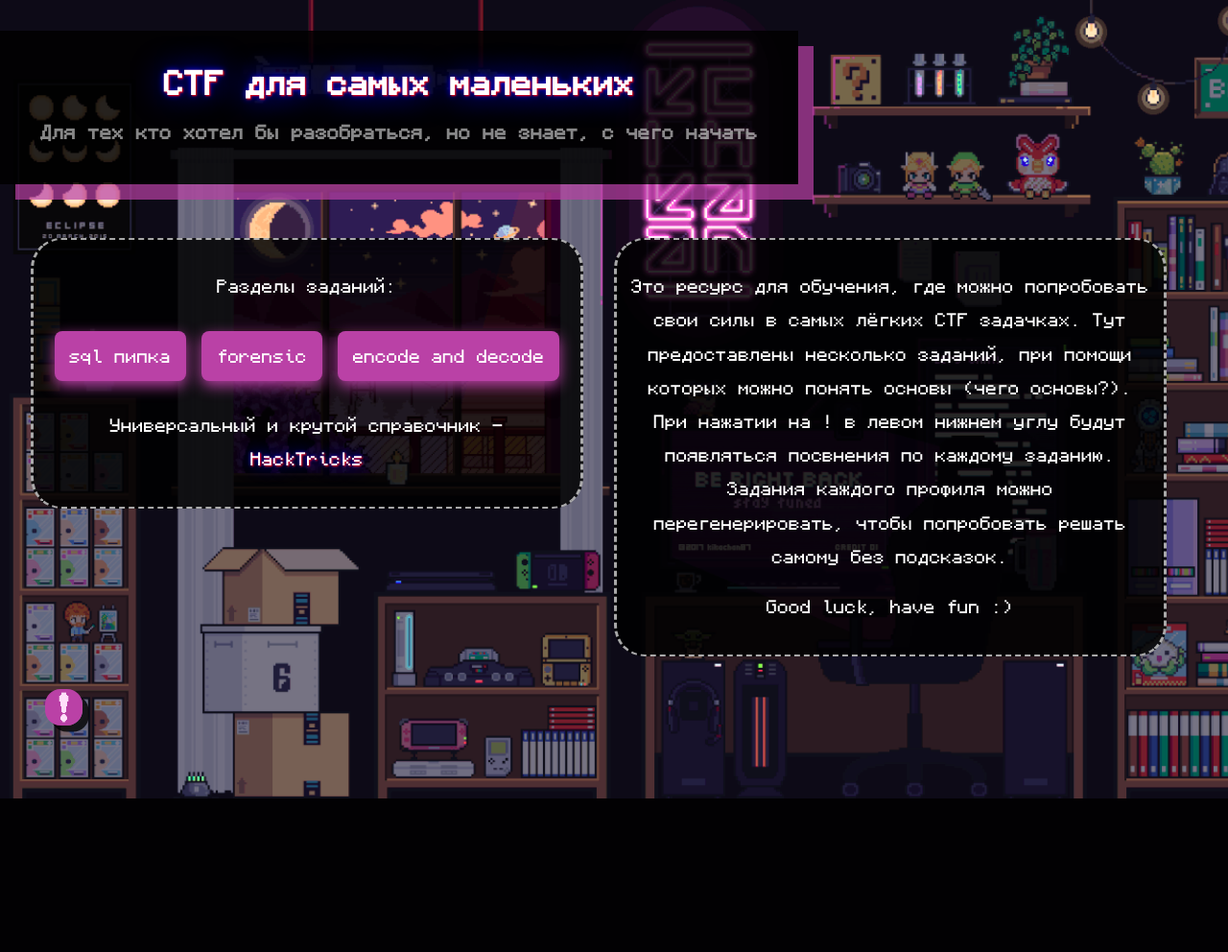
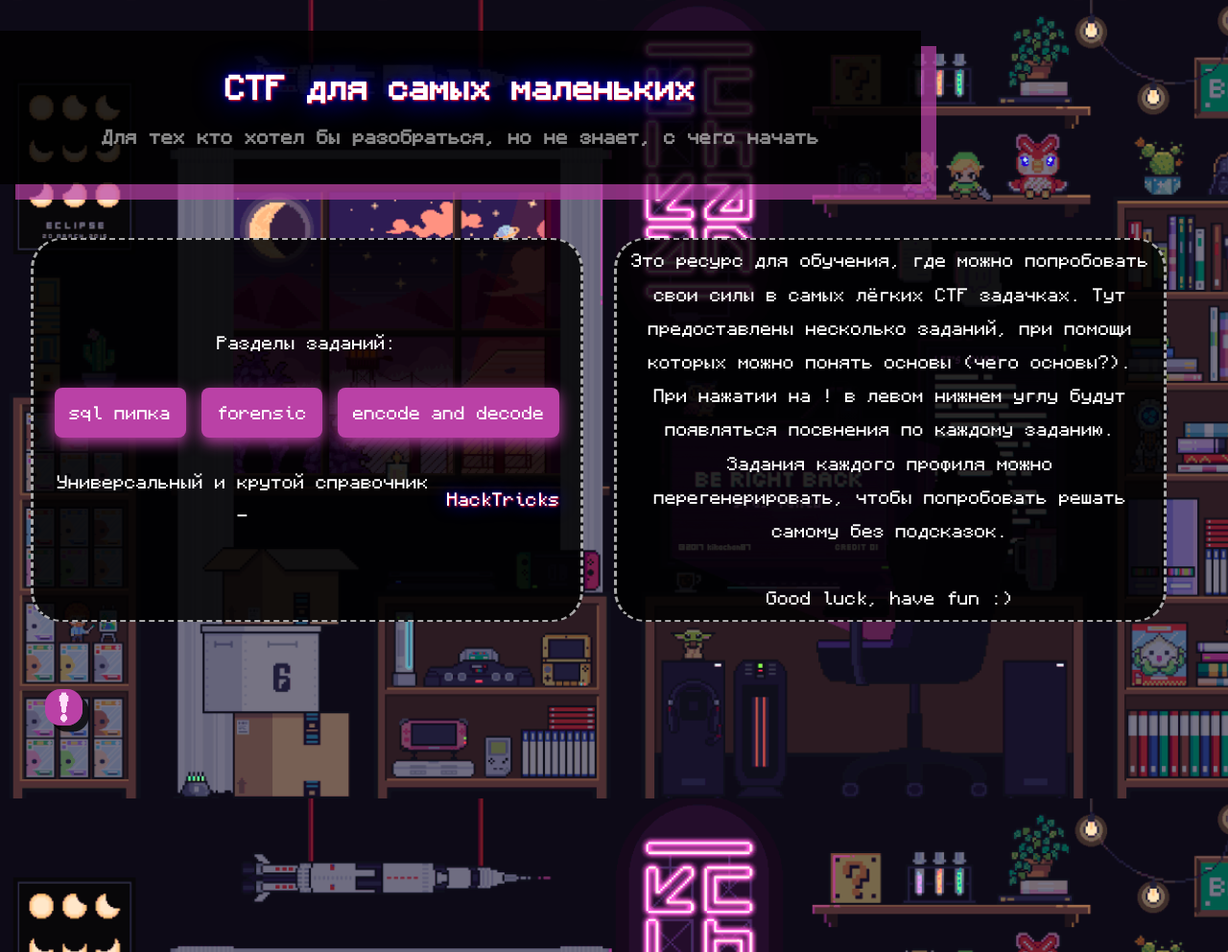
Before and after one commit to cheeest/CTF-site-project, a Flask app: page / in a window 1280 px wide. Shown: the whole page at 96% size. Before the commit the page ends 832 px from the top, so only its background shows below. Run offline with Flask 3, Linux system fonts and the light colour scheme; some libraries are stand-ins or nearby versions.

Commit message:
fix: header

```diff
--- a/static/index.css
+++ b/static/index.css
@@ -39,6 +39,9 @@
     text-align: center;
     line-height: 2;
     font-size: 1.1rem;
+    display: flex;
+    align-items: center;
+    justify-content: center;
 }
 
 .header {
@@ -46,6 +49,7 @@
     font-family: Monocraft;
     color: white;
     text-align: center;
+    transition: 0.5s;
 }
 
 .context {
@@ -53,10 +57,18 @@
      text-align: center;
      color: rgba(225, 225, 225, 0.6);
 }
+.translate-header {
+    transition: 0.5s;
+}
+
+.translate-header:hover {
+    transform: translateY(6%);
+}
 
 .container {
     display: flex;
     flex-wrap: wrap;
+    height: 100%;
 
 }
 
@@ -119,8 +131,8 @@
 }
 
 .headerblock {
-    width: 65%;
-    height: 20%;
+    width: clamp(60rem, 65% , 80rem);
+    height: clamp(10rem, 20%, 10rem);
     padding: 1rem;
     margin-left: 0rem;
     border-color: #000000;
@@ -128,11 +140,15 @@
     border: none;
     box-shadow: 1em 1em 0em 0px rgba(186, 65, 166, 0.7);
     transition: 0.5s;
+    display: flex;
+    align-items: center;
+    justify-content: center;
+    flex-direction: column;
 }
 
 .headerblock:hover {
     box-shadow: 1.5em 1.5em 0em 0px rgba(186, 65, 166, 0.7);
-    padding: 1.5rem;
+
 }
 
 .info1 {
@@ -141,6 +157,11 @@
     padding: 0.85rem;
     margin-top: 3.5rem;
     transition: 1s;
+    display: flex;
+    align-items: center;
+    justify-content: center;
+    flex-direction: column;
+
 }
 
 .info1:hover {
--- a/templates/_header.html
+++ b/templates/_header.html
@@ -1,4 +1,3 @@
 <div class="headerblock divv">
-    <a href="{{ url_for('index') }}"><h1 class="header">CTF для самых маленьких</h1></a>
-    <h3 class="context">Для тех кто хотел бы разобраться, но не знает, с чего начать</h3>
+    <div class="translate-header"><a href="{{ url_for('index') }}"><h1 class="header">CTF для самых маленьких<h3 class="context">Для тех кто хотел бы разобраться, но не знает, с чего начать</h3></h1></a></div>
 </div>
```
